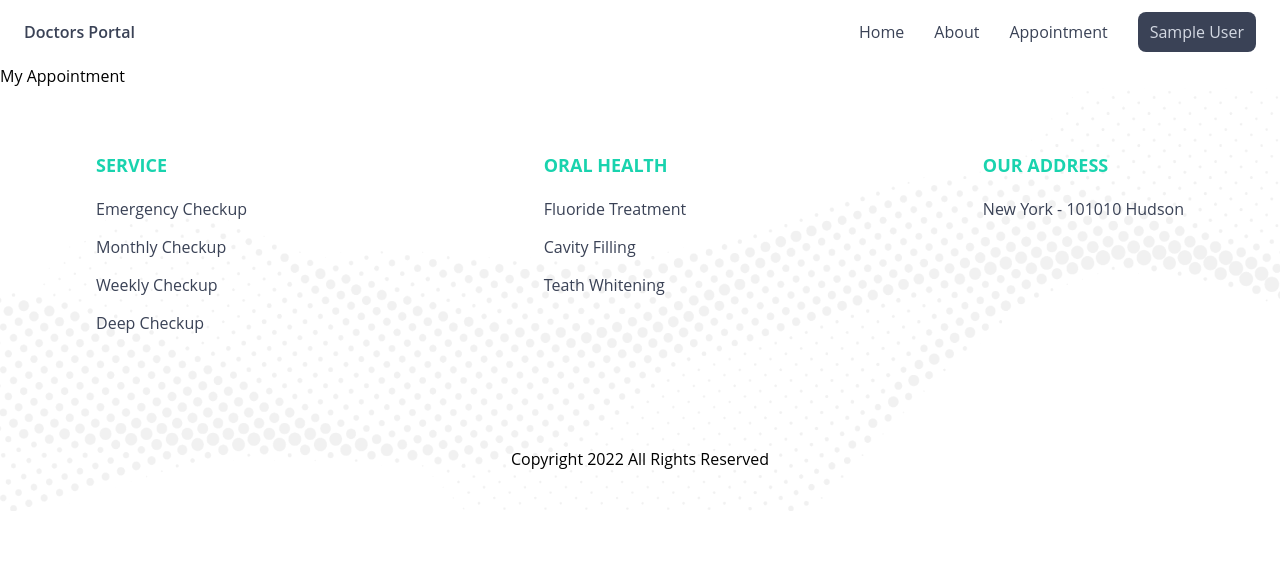
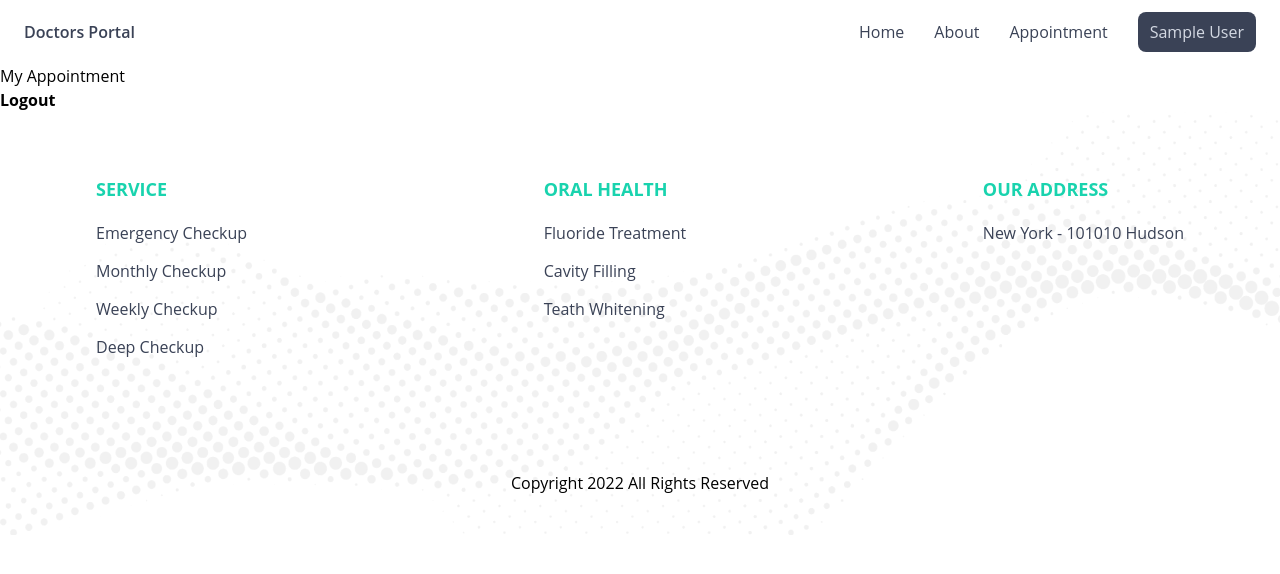
Before and after one commit to anjankarmakar10/doctors-portal-client, a React (Vite) app: page /profile in a window 1280 px wide. Shown: the top 574 px of the page. Built offline with nearby package versions, Linux system fonts and the light colour scheme; no server answers; sample sign-in values are in the browser's storage.

Commit message:
implement logout

```diff
--- a/src/components/auth/GoogleProvider.jsx
+++ b/src/components/auth/GoogleProvider.jsx
@@ -4,7 +4,6 @@ import { useLocation, useNavigate } from "react-router-dom";
 
 const GoogleProvider = () => {
   const { state } = useLocation();
-  console.log(state);
 
   const navigate = useNavigate();
   const from = state?.path || "/";
--- a/src/context/AuthProvider.jsx
+++ b/src/context/AuthProvider.jsx
@@ -1,6 +1,6 @@
 import { createContext, useContext, useEffect, useState } from "react";
 import { auth, googleAuthProvider } from "../config/firebase";
-import { onAuthStateChanged, signInWithPopup } from "firebase/auth";
+import { onAuthStateChanged, signInWithPopup, signOut } from "firebase/auth";
 
 const AuthContext = createContext();
 
@@ -13,6 +13,10 @@ const AuthProvider = ({ children }) => {
   const signInWithGoogle = () => {
     setLoading(true);
     return signInWithPopup(auth, googleAuthProvider);
+  };
+
+  const logOut = () => {
+    return signOut(auth);
   };
 
   useEffect(() => {
@@ -28,6 +32,7 @@ const AuthProvider = ({ children }) => {
     user,
     loading,
     signInWithGoogle,
+    logOut,
   };
 
   return <AuthContext.Provider value={value}>{children}</AuthContext.Provider>;
--- a/src/pages/Profile/Profile.jsx
+++ b/src/pages/Profile/Profile.jsx
@@ -1,9 +1,22 @@
 import { Link } from "react-router-dom";
+import { useAuth } from "../../context/AuthProvider";
 
 const Profile = () => {
+  const { logOut } = useAuth();
+
+  const handleLogOut = async () => {
+    try {
+      await logOut();
+    } catch (error) {
+      console.log(error.message);
+    }
+  };
   return (
     <div>
       <Link to="/myappointment">My Appointment</Link>
+      <h3 style={{ cursor: "pointer" }} onClick={handleLogOut}>
+        Logout
+      </h3>
     </div>
   );
 };
--- a/src/routes/routes.jsx
+++ b/src/routes/routes.jsx
@@ -49,7 +49,11 @@ const routes = createBrowserRouter([
       },
       {
         path: "profile",
-        element: <Profile />,
+        element: (
+          <PrivateRoute>
+            <Profile />
+          </PrivateRoute>
+        ),
       },
     ],
   },
```
